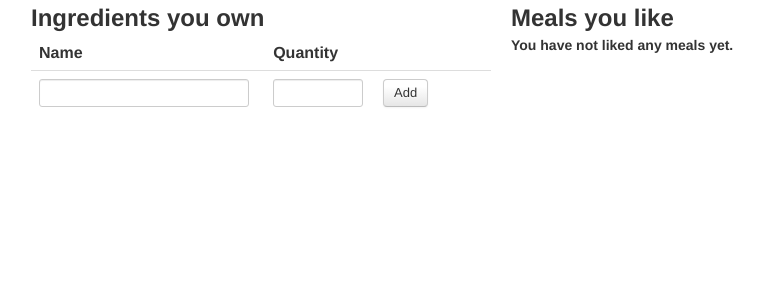
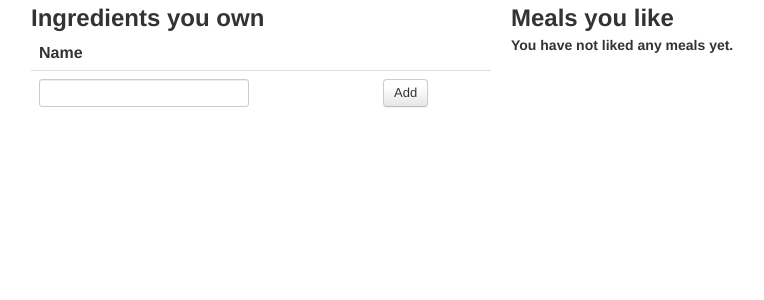
Before and after one commit to yefim/Courses, a PHP site: page / in a window 1280 px wide. Shown: the part 110-410 px from the top of the page, without its empty margins (149-913 px from the left). Run offline with PHP 8.4, Linux system fonts and the light colour scheme; the visitor is signed in with stand-in values (Sample User, id 1); data comes from the database, SQL or seed files in the repository; data that the repository does not hold is empty; a stand-in replaces the project's code that opens the database connection; some libraries are stand-ins or nearby versions.

Commit message:
removed quantity

```diff
--- a/index.php
+++ b/index.php
@@ -11,20 +11,18 @@
     <thead>
       <tr>
         <th>Name</th>
-        <th>Quantity</th>
         <th class='action'></th>
       </tr>
     </thead>
     <tbody>
   <?php
-  $q = "SELECT i.ingredientid as id, i.name, quantity FROM ingredients i, userhas h WHERE i.ingredientid=h.ingredientid AND FBid=" . $_SESSION['userID'];
+  $q = "SELECT i.ingredientid as id, i.name FROM ingredients i, userhas h WHERE i.ingredientid=h.ingredientid AND FBid=" . $_SESSION['userID'];
   //echo $q;
   $ingredients = mysql_query($q);
   while($row = mysql_fetch_array($ingredients)) {
   ?>
     <tr class='ingredient'>
       <td class='name'><? echo $row['name']; ?></td>
-      <td class='quantity'><? echo $row['quantity']; ?></td>
       <td><button class='btn btn-danger' onclick='removeItem(this);'>Remove</button></td>
     </tr>
   <?php } ?>
@@ -47,9 +45,6 @@
             items:8
           });
         </script>
-      </td>
-      <td>
-        <input id ='quantity' class='input-small' type='number' min='1'/>
       </td>
       <td><button id ='add' class='btn' onclick='addItem(this);'>Add</button></td>
     </tr>
--- a/ingredients.php
+++ b/ingredients.php
@@ -3,7 +3,6 @@
   include('mysql.php');
 
   $method = $_GET['method'];
-  $quantity = $_GET['quantity'];
   $name = $_GET['ingredient'];
   $id = $_SESSION['userID'];
   $query = "SELECT ingredientid FROM ingredients WHERE name='$name' LIMIT 1";
@@ -13,10 +12,7 @@
       $q = "DELETE FROM userhas WHERE FBid=$id AND ingredientid=$ingredientid";
       break;
     case "insert":
-      $q = "INSERT INTO userhas(FBid, ingredientid, quantity) VALUES($id, $ingredientid, $quantity)";
-      break;
-    case "update":
-      $q = "UPDATE userhas SET quantity=$quantity WHERE FBid=$id AND ingredientid=$ingredientid";
+      $q = "INSERT INTO userhas(FBid, ingredientid) VALUES($id, $ingredientid)";
       break;
   }
   mysql_query($q);
```
